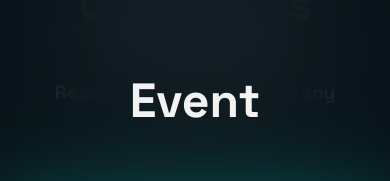
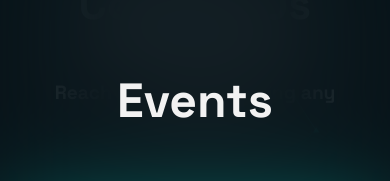
Before and after one commit to mhdafh7/vidyuth, a Next.js app: page /contact in a window 390 px wide. Both pictures are taken after a click on the button 328 px from the left and 46 px from the top of the page. Shown: the part 213-394 px from the top of the page. Built offline with nearby package versions, Linux system fonts and the light colour scheme.

Commit message:
style: updated styles

```diff
--- /dev/null
+++ b/components/Navbar/MenuItem.tsx
@@ -0,0 +1,37 @@
+import { motion } from 'framer-motion';
+import Link from 'next/link';
+import styles from './Navbar.module.scss';
+
+// Menu Item
+type MenuItemType = {
+    url: string;
+    title: string;
+    handleClick: VoidFunction;
+};
+
+const MenuItem = ({ url, title, handleClick }: MenuItemType) => {
+    return (
+        <motion.li
+            whileHover={{ scale: 1.2 }}
+            whileTap={{ scale: 0.9 }}
+            transition={{ type: 'spring', stiffness: 400, damping: 17 }}
+            initial={{
+                opacity: 0,
+                y: 50,
+            }}
+            animate={{
+                opacity: 1,
+                y: 0,
+            }}
+        >
+            <Link
+                href={`/${url}`}
+                className={styles.mobileNavItem}
+                onClick={handleClick}
+            >
+                {title}
+            </Link>
+        </motion.li>
+    );
+};
+export default MenuItem;
--- a/components/Navbar/index.tsx
+++ b/components/Navbar/index.tsx
@@ -2,6 +2,8 @@ import Image from 'next/image';
 import Link from 'next/link';
 import { useState } from 'react';
 import { motion } from 'framer-motion';
+import { menuItems } from '../../constants/constants';
+import MenuItem from './MenuItem';
 import styles from './Navbar.module.scss';
 
 const Navbar = () => {
@@ -9,6 +11,7 @@ const Navbar = () => {
     const handleClick = () => {
         setMenuOpen(!menuOpen);
     };
+
     return (
         <>
             <nav className={styles.container}>
@@ -24,15 +27,16 @@ const Navbar = () => {
                     />
                 </Link>
                 <ul className={styles.navItems}>
-                    <Link href="/events">
-                        <li>Events</li>
-                    </Link>
-                    <Link href="/contact">
-                        <li>Contact</li>
-                    </Link>
-                    <Link href="/collaborators">
-                        <li>Collaborators</li>
-                    </Link>
+                    {menuItems.map(({ url, title }) => {
+                        return (
+                            <Link
+                                href={`${url}`}
+                                key={url}
+                            >
+                                <li>{title}</li>
+                            </Link>
+                        );
+                    })}
                 </ul>
                 <a
                     href="http://www.rit.ac.in/"
@@ -72,47 +76,18 @@ const Navbar = () => {
                         transformOrigin: 'top',
                     }}
                 >
-                    <ul>
-                        <motion.li
-                            whileHover={{ scale: 1.2 }}
-                            whileTap={{ scale: 0.9 }}
-                            transition={{ type: 'spring', stiffness: 400, damping: 17 }}
-                        >
-                            <Link
-                                href="/events"
-                                className={styles.mobileNavItem}
-                                onClick={handleClick}
-                            >
-                                Event
-                            </Link>
-                        </motion.li>
-                        <motion.li
-                            whileHover={{ scale: 1.2 }}
-                            whileTap={{ scale: 0.9 }}
-                            transition={{ type: 'spring', stiffness: 400, damping: 17 }}
-                        >
-                            <Link
-                                href="/contact"
-                                className={styles.mobileNavItem}
-                                onClick={handleClick}
-                            >
-                                Contact
-                            </Link>
-                        </motion.li>
-                        <motion.li
-                            whileHover={{ scale: 1.2 }}
-                            whileTap={{ scale: 0.9 }}
-                            transition={{ type: 'spring', stiffness: 400, damping: 17 }}
-                        >
-                            <Link
-                                href="/collaborators"
-                                className={styles.mobileNavItem}
-                                onClick={handleClick}
-                            >
-                                Collaborators
-                            </Link>
-                        </motion.li>
-                    </ul>
+                    <motion.ul transition={{ staggerChildren: 0.08, delayChildren: 0.2 }}>
+                        {menuItems.map(({ url, title }) => {
+                            return (
+                                <MenuItem
+                                    key={url}
+                                    url={url}
+                                    title={title}
+                                    handleClick={handleClick}
+                                />
+                            );
+                        })}
+                    </motion.ul>
                     <motion.button
                         className={styles.closeBtn}
                         onClick={handleClick}
--- a/constants/constants.ts
+++ b/constants/constants.ts
@@ -1,3 +1,18 @@
+// Mobile Menu Items
+export const menuItems = [
+  {
+    url:"events",
+    title:"Events"
+  },
+  {
+    url:"contact",
+    title:"Contact"
+  },
+  {
+    url:"collaborators",
+    title:"Collaborators"
+  },
+]
 // Day one events
 export const dayOneEvents = [
   {
--- a/pages/contact/index.tsx
+++ b/pages/contact/index.tsx
@@ -13,7 +13,7 @@ const Contact = () => {
         return (
             <motion.div
                 drag
-                dragConstraints={{ top: -50, left: -50, right: 50, bottom: 50 }}
+                dragConstraints={{ top: -0, left: -0, right: 0, bottom: 0 }}
                 className={styles.cardContainer}
             >
                 <div className={styles.name}>{name}</div>
```
